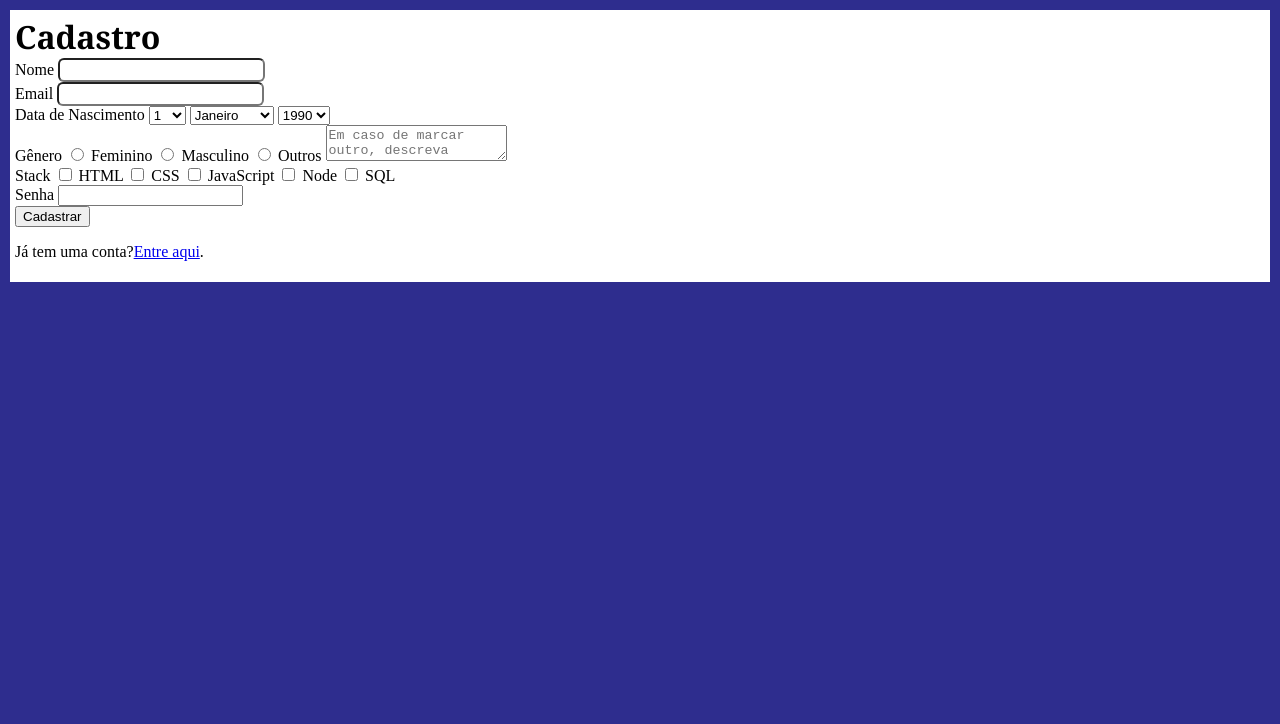
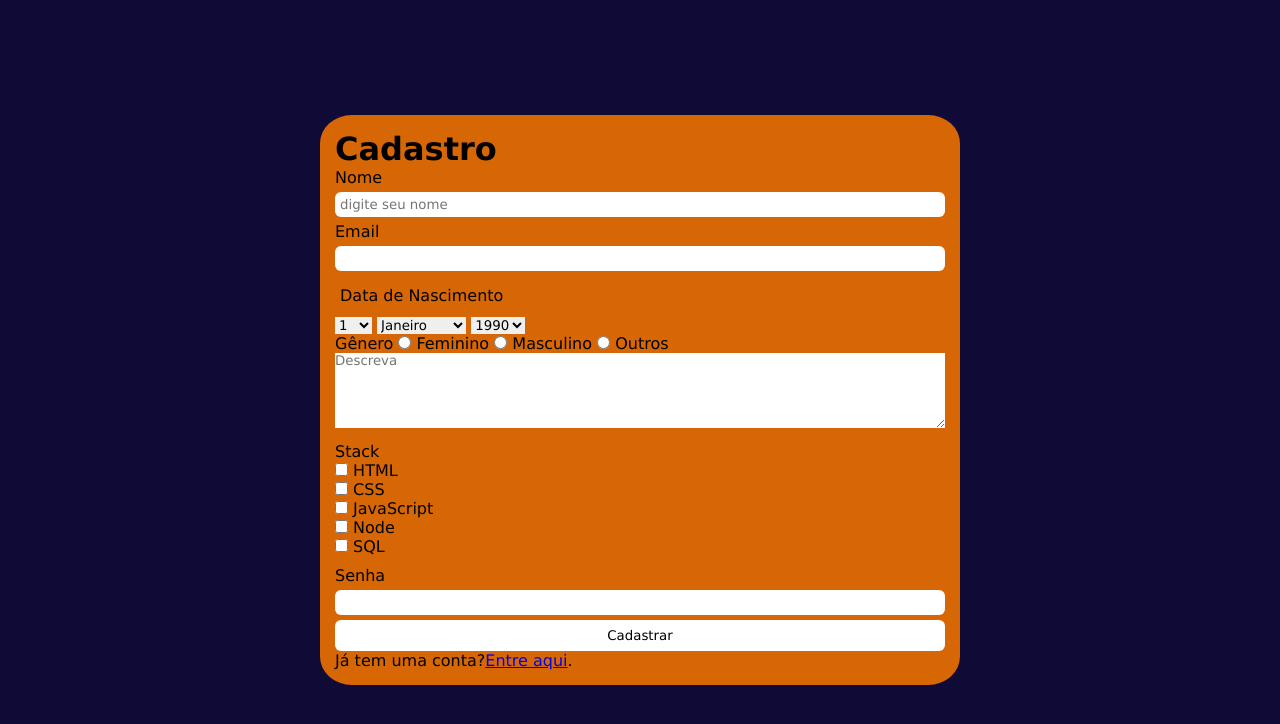
Before and after one commit to LeonardoFerreira096/geracaotech, a plain HTML site: page html/4 formulario/cadastro.html in a window 1280 px wide. Drawn offline with Linux system fonts and the light colour scheme.

Commit message:
Aula 09 04 25 Estilizacao do formulario

```diff
--- a/html/4 formulario/cadastro.html
+++ b/html/4 formulario/cadastro.html
@@ -10,18 +10,18 @@
 
 <body>
     <main>
-        <h1 class="pcadastro">Cadastro</h1>
+        <h1>Cadastro</h1>
         <form>
             <div>
                 <label for="nome">Nome</label>
-                <input type="text" name="" id="nome">
+                <input type="text" name="" id="nome" placeholder="digite seu nome">
             </div>
             <div>
                 <label for="email">Email</label>
                 <input type="email" name="email" id="email">
             </div>
             <div>
-                <label for="">Data de Nascimento</label>
+                <label class="ano">Data de Nascimento</label>
                 <select name="" id="">
                     <option value="">1</option>
                     <option value="">2</option>
@@ -93,25 +93,30 @@
 
                 <input type="radio" name="genero" id="">
                 <label for="outros">Outros</label>
-                <textarea name="" id="outros" placeholder="Em caso de marcar outro, descreva"></textarea>
+                <textarea name="" id="outros" placeholder="Descreva" name="genero" id="" cols="30" rows="5"  ></textarea>
             </div>
-            <div>
-                <label for="">Stack</label>
-                <!-- Para clonar uma seleção alt + Shift + Seta para baixo -->
+            <div class="div-stack">
+                <label for="" id="stack">Stack</label>
+                <div>
                 <input type="checkbox" name="stack" id="html">
                 <label for="html">HTML</label>
-
+                </div>
+                <div>
                 <input type="checkbox" name="stack" id="css">
                 <label for="css">CSS</label>
-
+                </div>
+                <div>
                 <input type="checkbox" name="stack" id="javascript">
                 <label for="javascript">JavaScript</label>
-
+                </div>
+                <div>
                 <input type="checkbox" name="stack" id="node">
                 <label for="node">Node</label>
-
+                </div>
+                 <div>
                 <input type="checkbox" name="stack" id="sql">
                 <label for="sql">SQL</label>
+                </div>
 
             </div>
 
--- a/html/4 formulario/styles/cadastro.css
+++ b/html/4 formulario/styles/cadastro.css
@@ -1,31 +1,74 @@
+:root{
+    --primary: #100a36;
+    --secondary:#d76704;
+    --tertiary: #ffffff;
+}
+
+
+*{
+   margin: 0;
+   padding: 0;
+   outline: 0;
+   border: 0;
+   box-sizing: border-box;
+   font-family: Verdana, Geneva, Tahoma, sans-serif;
+}
+
+body{
+    background-color: var(--primary);
+    display: flex;
+    justify-content: center;
+    align-items: center;
+    height: 100vh;
+    overflow: hidden;
+    align-items: ;
+}
+
 main{
-    background-color: #ffffff;
+    background-color: var(--secondary);
+    width: 50%;
+    padding: 15px;
+    border-radius: 5%;
+}
+
+#nome, #email, #senha{
+    width: 100%;
     padding: 5px;
-    margin: 10px;
+    border-radius: 6px;
+    margin: 5px 0;
+}
+
+.ano{
+    display: block;
+    margin: 5px 0;
+    padding: 5px;
+    border-radius: 6px;
+    border-radius: 6px;
+}
+
+textarea{
+    width: 100%;
+    margin-top: 15px 0;
+}
+
+#genero{
+    display: block;
+    margin: 5px 0;
+}
+
+.div-stack{
+     display: block;
+     margin: 10px 0;
 
 }
 
-body{
-    background-color: #2e2d8e;
-    margin: auto;
-    padding: auto;
+button{
+    display: block;
+    width: 100%;
+    border-radius: 6px;
+    padding: 8px 0;
+    cursor: pointer;
+    background-color: var(--tertiary);
+    color: black;
+
 }
-
-.pcadastro{
-    margin-bottom: 20px;
-    font-family: Cambria, Cochin, Georgia, Times, 'Times New Roman', serif;
-    padding: auto;
-    margin: auto;
-}
-
-#nome{
-    font-family: Cambria, Cochin, Georgia, Times, 'Times New Roman', serif;
-    cursor: pointer;
-    border-radius: 6px;
-}
-
-#email{
-    font-family: Cambria, Cochin, Georgia, Times, 'Times New Roman', serif;
-    cursor: pointer;
-    border-radius: 6px;
-}
--- a/html/4 formulario/styles/formulario.css
+++ b/html/4 formulario/styles/formulario.css
@@ -1,10 +1,7 @@
 :root{
-    --primary : #2b4f92;
-    --secondary: #8b9ab6;
+    --primary : #100a36;
+    --secondary: #d76704;
     --tertiary: #0c6854;
-    --error: #fa940f;
-    --success:#20e70e;
-    --warning:#e5ff00;
 }
 
 *{
```
